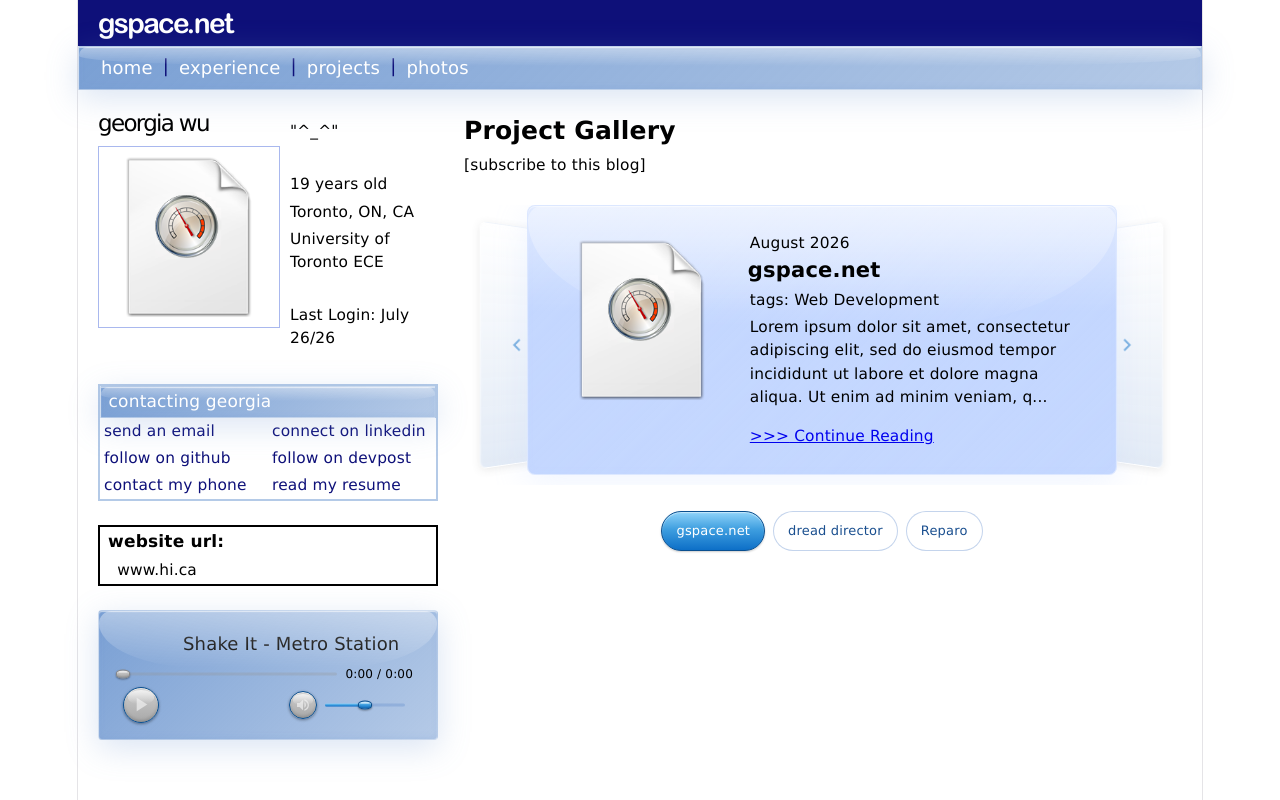
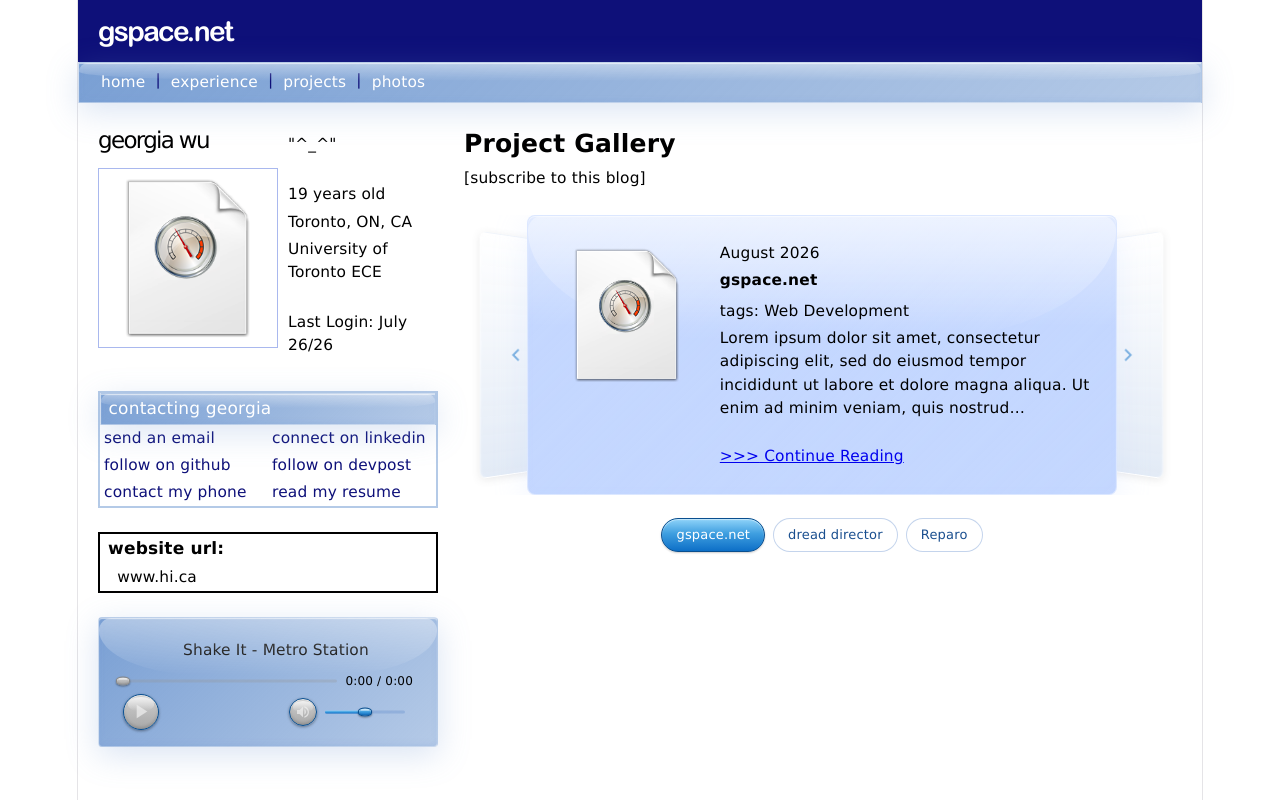
Before and after one commit to r9ia/gspace, a React (Vite) app: page /projects in a window 1280 px wide. Built offline with nearby package versions, Linux system fonts and the light colour scheme.

Commit message:
shaped up experiences page

```diff
--- a/src/App.tsx
+++ b/src/App.tsx
@@ -1,9 +1,14 @@
 import { BrowserRouter } from "react-router-dom"
 import RouteConfig from "./layout/route-config.tsx"
+import { CssBaseline } from "@mui/material"
+
+// in your top-level App component, alongside your ThemeProvider
+
 
 function App() {
   return (
     <BrowserRouter>
+      <CssBaseline />
       <RouteConfig />
     </BrowserRouter>
   )
--- a/src/Info/experienceInfo.tsx
+++ b/src/Info/experienceInfo.tsx
@@ -1,11 +1,11 @@
 //all projects have the following info about them
 export interface ExperienceInterface {
-    company?: string
+    company: string
     title: string
     date: string
+    stack: string[]
     description: string
     cover?: string //represneting what will be passed into the src tag
-
 }
 
 
@@ -13,15 +13,17 @@ export const EXPERIENCES: ExperienceInterface[] = [
     {
         company:"IEEE University of Toronto Branch",
         title: "Web Associate",
-        date: "Jan 2, 3037",
+        date: "June 2026 - Present",
+        stack: ["React", "MongoDB"],
         description: "Lorem ipsum dolor sit amet, consectetur adipiscing elit, sed do eiusmod tempor incididunt ut labore et dolore magna aliqua. Ut enim ad minim veniam, quis nostrud exercitation ullamco laboris nisi ut aliquip ex ea commodo consequat. Duis aute irure dolor in reprehenderit in voluptate velit esse cillum dolore eu fugiat nulla pariatur. Excepteur sint occaecat cupidatat non proident, sunt in culpa qui officia deserunt mollit anim id est laborum",
         cover: "/379.png",
     },
     {
         company: "Needlist.ORG",
         title: "Software Engineer Intern",
-        date: "Jan 2, 3037",
-        description: "this website, built with react + mui",
+        date: "May 2026 - Present",
+        stack: ["React", "Typescript", "Google Firebase"],
+        description: "haha charity ",
         cover: "/379.png",
     },
 ]
--- a/src/design/colours.ts
+++ b/src/design/colours.ts
@@ -1,4 +1,3 @@
-// shared colour + design tokens, mirrors the CSS variables in index.css
 export const COLOURS = {
     text: '#000000',
     textHeading: '#08060d',
--- a/src/pages/experience.tsx
+++ b/src/pages/experience.tsx
@@ -1,5 +1,4 @@
-import { Box, Stack, Typography } from "@mui/material"
-import { Link as RouterLink } from "react-router-dom"
+import { Box, Chip, Stack, Typography } from "@mui/material"
 import { EXPERIENCES } from "../Info/experienceInfo"
 import { getGlassTabSx } from "../design/liquid-glass"
 
@@ -16,40 +15,43 @@ function Experience() {
             <br />
 
             <Stack sx={{}} spacing={2}>
-                {EXPERIENCES.map((project) => (
-                    //containing one project tab
-                    <Box key={project.title} sx={{
+                {EXPERIENCES.map((experience) => (
+                    //containing one experience tab
+                    <Box key={experience.title} sx={{
                         // ...getGlassTabSx("252, 119, 10"),
-                        padding: 2, display: "flex", bgcolor:"rgba(196, 215, 255)",
+                        padding: 2, display: "flex", bgcolor: "rgba(196, 215, 255)",
                         //boxShadow: 7//'0px 10px 20px rgba(193, 83, 15, 0.3)'
                     }}>
                         {/*cover image*/}
-                        <img src={project.cover} width={130} height={130} />
+                        <img src={experience.cover} width={130} height={130} />
 
-                        {/*text and stuff*/}
-
+                        {/*text*/}
                         <Box>
                             <Typography>
-                                {project.date}
+                                {experience.date}
                             </Typography>
-                            <h3 style={{ margin: "0 0 4px" }}>{project.title}</h3>
+                            <Typography sx={{
+                                margin: "0 0 4px", fontSize: 20, color: "#000000",
+                                fontWeight: "bold",
+                            }}>{experience.title}</Typography>
+
+                            {/*stack tags*/}
+                            <Box sx={{ display: 'flex', flexWrap: 'wrap', gap: 1, margin: 1 }}>
+                                {experience.stack.map((tech) => (
+                                    <Chip key={tech} label={tech}
+                                        sx={{
+                                            ...getGlassTabSx("246, 206, 157"),
+                                            color: "#c87d45", fontWeight: "bold"
+                                        }} />
+                                ))}
+                            </Box>
 
 
-                            {project.description && (
-                                <Typography style={{ margin: "0 0 4px" }}>
-                                    {project.description.length > 150
-                                        ? `${project.description.slice(0, 150)}...`
-                                        : project.description}
+                            {experience.description && (
+                                <Typography sx={{}}>
+                                    {experience.description}
                                 </Typography>
                             )}
-
-                            {/*link to the individual project page which has the url:
-                            /projects/*insert name of the project*/}
-                            <RouterLink to={`/projects/${project.title}`} rel="noreferrer">
-                                <Typography>
-                                    {'>>>'} Continue Reading
-                                </Typography>
-                            </RouterLink>
 
                         </Box>
 
--- a/src/pages/projects-overview.tsx
+++ b/src/pages/projects-overview.tsx
@@ -5,6 +5,12 @@ import ChevronLeftIcon from "@mui/icons-material/ChevronLeft"
 import ChevronRightIcon from "@mui/icons-material/ChevronRight"
 import { PROJECTS } from "../Info/projectInfo"
 import { getGlassTabSx } from "../design/liquid-glass"
+
+//constant heights
+const CARD_HEIGHT = { xs: 300, sm: 280 }
+const IMAGE_SIZE = { xs: 120, sm: 150 } // fits within CARD_HEIGHT minus padding
+
+
 
 // Pill-style glass button for direct project access
 const GlassPillButton = styled(Box)<{ active?: boolean }>(({ active }) => ({
@@ -80,8 +86,7 @@ function ProjectCard({ project }: { project: (typeof PROJECTS)[number] }) {
             display: "flex",
             bgcolor: "rgba(196, 215, 255)",
             borderRadius: 2,
-            height: { xs: "auto", sm: 220 }, // fixed height — card stays the same size regardless of content
-            // extra glassy sheen layer
+            height: CARD_HEIGHT,
             position: "relative",
             overflow: "hidden",
             "&::after": {
@@ -96,11 +101,18 @@ function ProjectCard({ project }: { project: (typeof PROJECTS)[number] }) {
             },
         }}>
             {/*cover image*/}
-            <img
+            <Box
+                component="img"
                 src={project.cover}
-                width={180}
-                height={180}
-                style={{ position: "relative", zIndex: 1, flexShrink: 0 }}
+                sx={{
+                    position: "relative",
+                    zIndex: 1,
+                    flexShrink: 0,
+                    width: IMAGE_SIZE,
+                    height: IMAGE_SIZE,
+                    objectFit: "cover",
+                    borderRadius: 1,
+                }}
             />
 
             {/*text and stuff*/}
@@ -111,32 +123,52 @@ function ProjectCard({ project }: { project: (typeof PROJECTS)[number] }) {
                     display: "flex",
                     flexDirection: "column",
                     flex: 1,
-                    minWidth: 0, // lets text truncate/wrap instead of overflowing the fixed-height card
+                    minWidth: 0,
+                    minHeight: 0, // <- lets this column actually shrink instead of overflowing its flex parent
+                    overflow: "hidden",
                     ml: 2,
                 }}
             >
                 <Typography>
                     {project.date}
                 </Typography>
-                <h3 style={{ margin: "0 0 4px" }}>{project.title}</h3>
+
+                <Typography
+                    component="h3"
+                    sx={{
+                        margin: "0 0 4px",
+                        fontWeight: "bold",
+                        display: "-webkit-box",
+                        WebkitLineClamp: 1,
+                        WebkitBoxOrient: "vertical",
+                        overflow: "hidden",
+                    }}
+                >
+                    {project.title}
+                </Typography>
+
                 <Typography>
                     tags: {project.tags}
                 </Typography>
 
                 {project.description && (
-                    <Typography style={{ margin: "0 0 4px" }}>
-                        {project.description.length > 150
-                            ? `${project.description.slice(0, 150)}...`
-                            : project.description}
+                    <Typography
+                        sx={{
+                            margin: "0 0 4px",
+                            display: "-webkit-box",
+                            WebkitLineClamp: { xs: 3, sm: 4 },
+                            WebkitBoxOrient: "vertical",
+                            overflow: "hidden",
+                        }}
+                    >
+                        {project.description}
                     </Typography>
                 )}
 
-                {/*link to the individual project page which has the url:
-                /projects/*insert name of the project*/}
                 <RouterLink
                     to={`/projects/${project.title}`}
                     rel="noreferrer"
-                    style={{ marginTop: "auto" }}
+                    style={{ marginTop: "auto", flexShrink: 0 }}
                 >
                     <Typography>
                         {'>>>'} Continue Reading
@@ -183,7 +215,7 @@ function ProjectOverview() {
             <Box
                 sx={{
                     position: "relative",
-                    height: 280,
+                    height: CARD_HEIGHT,   // matches ProjectCard's height
                     perspective: "1200px",
                     overflow: "hidden",
                 }}
@@ -205,7 +237,7 @@ function ProjectOverview() {
                 )}
             </Box>
 
-            <br/>
+            <br />
 
             {/* direct-access project button row */}
             <Stack
```
Also changed, not shown: src/design/liquid-glass.tsx (line endings or trailing spaces).
